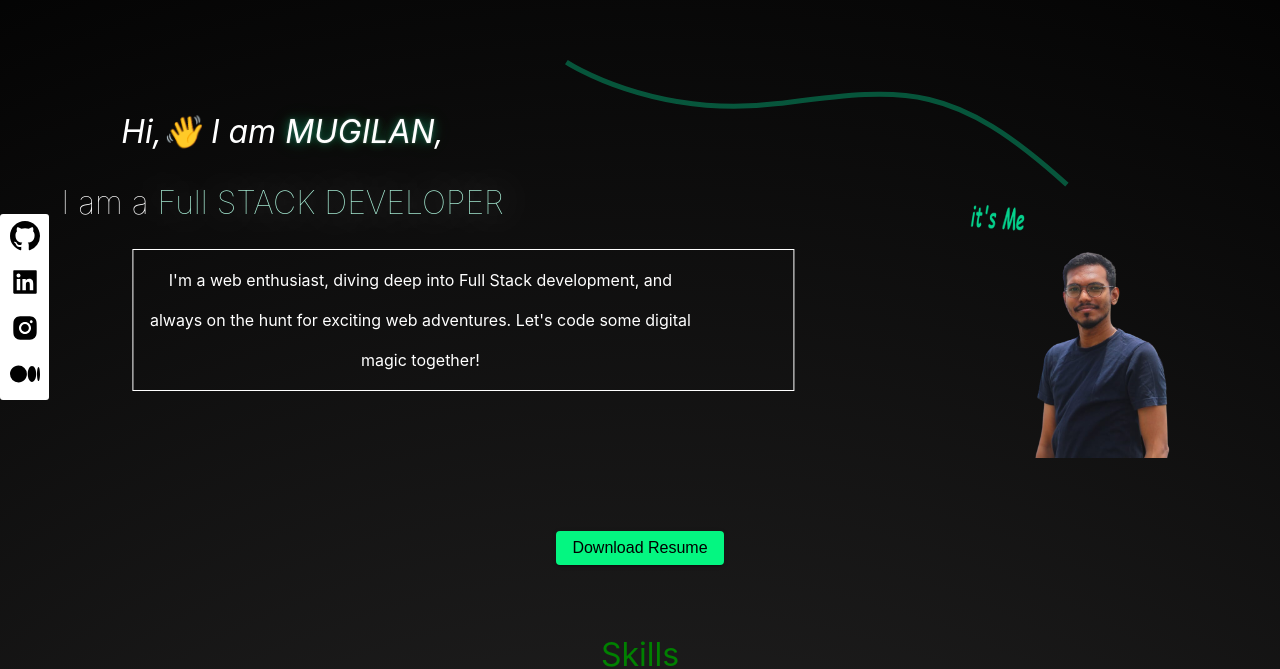
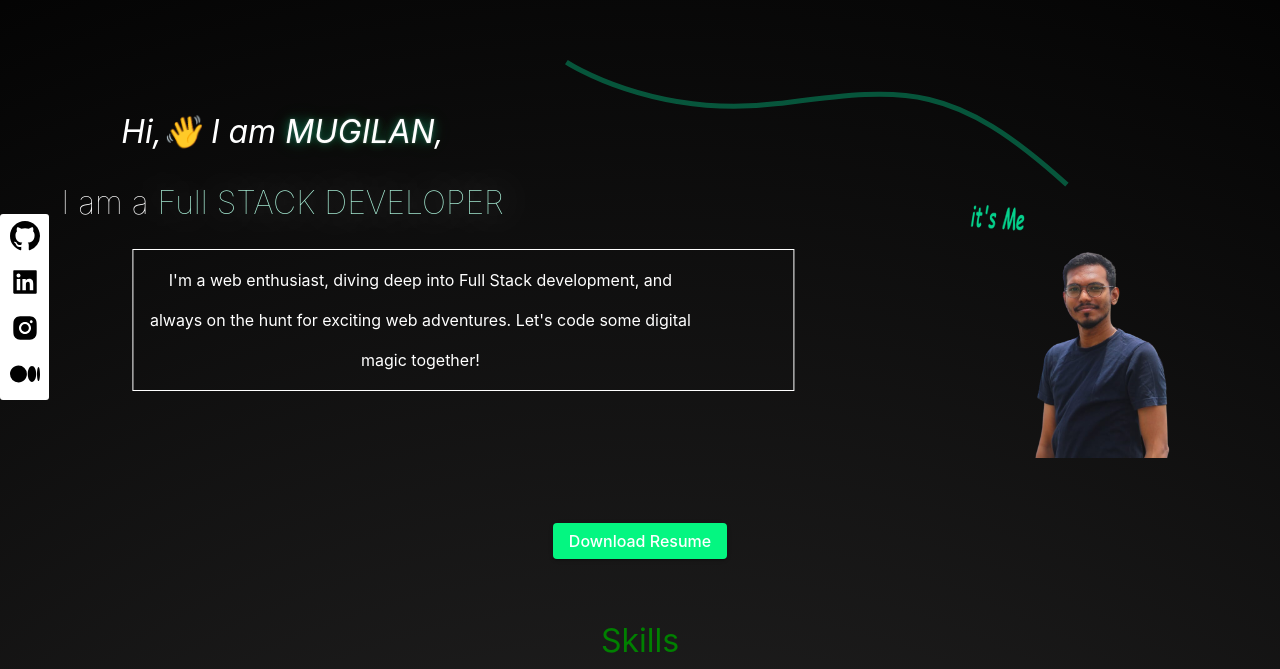
Before and after one commit to Mugilan-Mourougayen/Portfolio, a React (Create React App) app: page / in a window 1280 px wide. Shown: the part 146-815 px from the top of the page. Built offline with nearby package versions, Linux system fonts and the light colour scheme; the HTML template or start-up script is replaced by a standard one.

Commit message:
updated pdf

```diff
--- a/src/Resume.js
+++ b/src/Resume.js
@@ -5,15 +5,16 @@ const Resume = () => {
   return (
     <div>
 
-<button className='custom-button'>
+
         <a
+        className='custom-button'
           href={filePath}
           download="Mugilan_resume.pdf"
           style={{ textDecoration: 'none', color: 'inherit' }}
         >
           Download Resume
         </a>
-      </button>
+
     </div>
   )
 }
--- a/src/button.css
+++ b/src/button.css
@@ -25,8 +25,3 @@
                 0px 2px 2px 0px rgba(0, 0, 0, 0.14),
                 0px 1px 5px 0px rgba(0, 0, 0, 0.12);
   }
-
-  .custom-button:focus {
-    outline: none;
-    box-shadow: 0 0 0 3px rgba(25, 118, 210, 0.5);
-  }
```
